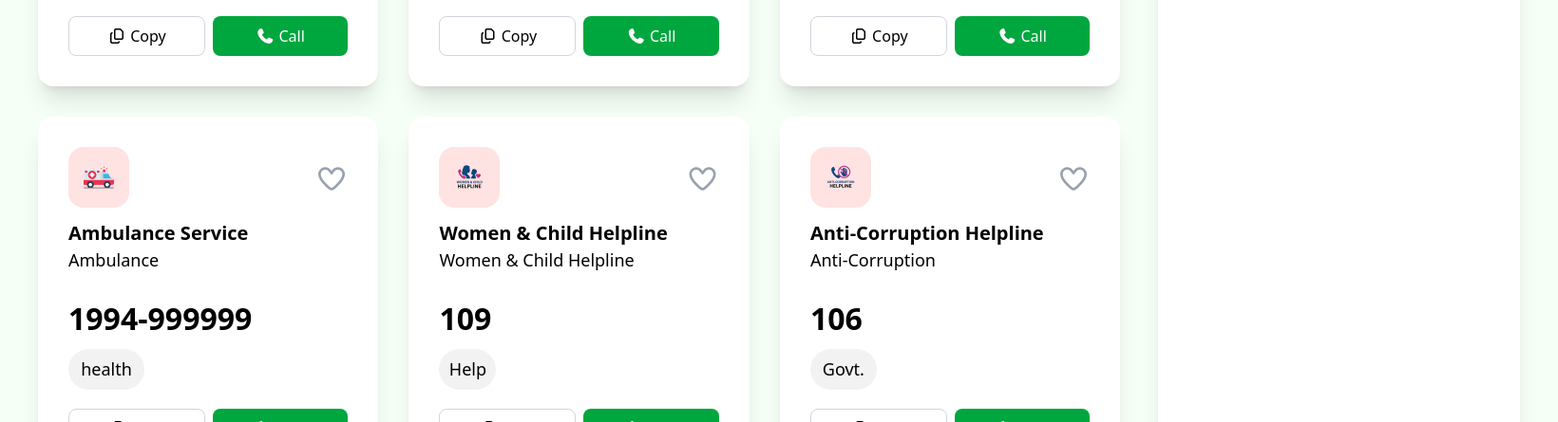
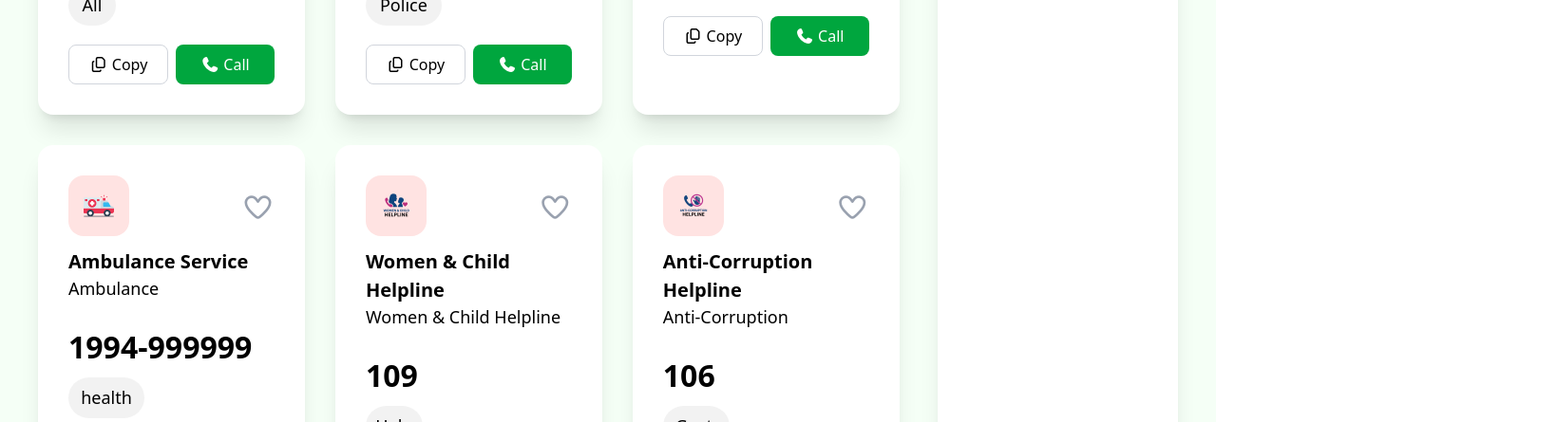
Before and after one commit to omarfarukx11/Assignment-5, a plain HTML site: page index.html in a window 1280 px wide. Shown: the part 655-1100 px from the top of the page at 95% size, 1640 px wide, since content can reach past the window. Drawn offline with nearby package versions, Linux system fonts and the light colour scheme.

Commit message:
fix problem

```diff
--- a/index.html
+++ b/index.html
@@ -8,7 +8,7 @@
     <link rel="stylesheet" href="https://cdnjs.cloudflare.com/ajax/libs/font-awesome/7.0.0/css/all.min.css" integrity="sha512-DxV+EoADOkOygM4IR9yXP8Sb2qwgidEmeqAEmDKIOfPRQZOWbXCzLC6vjbZyy0vPisbH2SyW27+ddLVCN+OMzQ==" crossorigin="anonymous" referrerpolicy="no-referrer" />
      <script src="https://cdn.jsdelivr.net/npm/@tailwindcss/browser@4"></script>
 </head>
-<body class="w-[1640px] mx-auto ">
+<body class="max-w-[1640px] mx-auto ">
     <nav class="flex justify-between items-center sm:px-10 px-3 py-5 ">
         <div class="flex items-center">
             <img src="assets/logo.png" alt="logo" class="md:w-[50px] w-[30px]">
@@ -33,7 +33,7 @@
     </div>
 
     <section class="bg-[#f5fff6] px-10 box-border flex lg:flex-row flex-col gap- py-10">
-      <div class="w-[75%] grid lg:grid-cols-3 md:grid-cols-2 grid-cols-1 gap-8  lg:mr-10 ">
+      <div class="2xl:w-[75%] grid lg:grid-cols-3 md:grid-cols-2 grid-cols-1 gap-8  lg:mr-10 ">
 
 
            <div class="p-8 bg-[#ffffff] shadow-xl rounded-2xl ">
@@ -263,7 +263,7 @@
             </div>
       </div>
 
-    <div  class="py-10 px-4 lg:mt-0 mt-10 rounded-2xl lg:w-[25%] bg-[#ffffff] shadow-xl">
+    <div class="2xl:w-[25%] py-10 px-4 lg:mt-0 mt-10 rounded-2xl bg-[#ffffff] shadow-xl">
           <div class= " flex justify-between items-center gap-[30px]">
         <div class="text-[20px] text-[#111111]"><i class="fa-regular fa-clock"></i> <span >Call history</span> </div>
         <div id="clear-button">
```
Also changed, not shown: tailwind.config.js (deleted).
